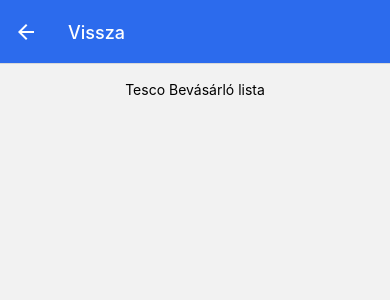
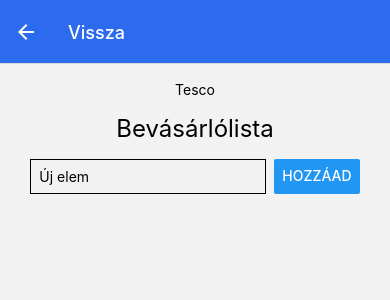
Before and after one commit to gabkoko/Shopping, a React Native app: screen / in a window 390 px wide. Both pictures are taken after a click on the button "TESCO". Shown: the top 300 px of the page. Built offline with nearby package versions, Linux system fonts and the light colour scheme.

Commit message:
details side, list added as shoppong list with delete option

```diff
--- a/App.js
+++ b/App.js
@@ -2,6 +2,7 @@
 import { Button, View, Text, StyleSheet } from 'react-native';
 import { NavigationContainer } from '@react-navigation/native';
 import { createNativeStackNavigator } from '@react-navigation/native-stack';
+import ShoppingList from './ShoppingList';
 
 
 function HomeScreen({ navigation }) {
@@ -50,23 +51,24 @@
     <View style={{ flex: 1, alignItems: 'center', justifyContent: 'top' }}>
       <Text> </Text>
 
-      <Text>Tesco Bevásárló lista</Text>
-
-
-
+      <Text>Tesco</Text>
+        <View>
+          <ShoppingList />
+        </View>
     </View>
   );
 
 }
 
+
 function DetailsScreen2() {
   return (
     <View style={{ flex: 1, alignItems: 'center', justifyContent: 'top' }}>
       <Text> </Text>
-      <Text>Penny Bevásárló lista</Text>
-
-
-
+      <Text>Penny</Text>
+      <View>
+          <ShoppingList />
+        </View>
     </View>
   );
 
@@ -76,10 +78,10 @@
   return (
     <View style={{ flex: 1, alignItems: 'center', justifyContent: 'top' }}>
       <Text> </Text>
-      <Text>Lidl Bevásárló lista</Text>
-
-
-
+      <Text>Lidl</Text>
+      <View>
+          <ShoppingList />
+        </View>
     </View>
   );
 
@@ -89,10 +91,10 @@
   return (
     <View style={{ flex: 1, alignItems: 'center', justifyContent: 'top' }}>
       <Text> </Text>
-      <Text>Kik Bevásárló lista</Text>
-
-
-
+      <Text>Kik</Text>
+      <View>
+          <ShoppingList />
+        </View>
     </View>
   );
 
@@ -102,10 +104,10 @@
   return (
     <View style={{ flex: 1, alignItems: 'center', justifyContent: 'top' }}>
       <Text> </Text>
-      <Text>Euro family Bevásárló lista</Text>
-
-
-
+      <Text>Euro family</Text>
+      <View>
+          <ShoppingList />
+        </View>
     </View>
   );
 
@@ -115,10 +117,10 @@
   return (
     <View style={{ flex: 1, alignItems: 'center', justifyContent: 'top' }}>
       <Text> </Text>
-      <Text>Interspar Bevásárló lista</Text>
-
-
-
+      <Text>Interspar</Text>
+      <View>
+          <ShoppingList />
+        </View>
     </View>
   );
 
--- /dev/null
+++ b/ShoppingList.js
@@ -0,0 +1,81 @@
+import React, { useState } from 'react';
+import { View, Text, TextInput, Button, StyleSheet } from 'react-native';
+
+const ShoppingList = () => {
+  const [items, setItems] = useState([]);
+  const [newItem, setNewItem] = useState('');
+
+  const handleAddItem = () => {
+    if (newItem.trim() !== '') {
+      setItems([...items, newItem]);
+      setNewItem('');
+    }
+  };
+
+  const handleRemoveItem = (index) => {
+    const updatedItems = [...items];
+    updatedItems.splice(index, 1);
+    setItems(updatedItems);
+  };
+
+  return (
+    <View style={styles.container}>
+      <Text style={styles.header}>Bevásárlólista</Text>
+
+      <View style={styles.inputContainer}>
+        <TextInput
+          style={styles.input}
+          placeholder="Új elem"
+          value={newItem}
+          onChangeText={(text) => setNewItem(text)}
+        />
+        <Button title="Hozzáad" onPress={handleAddItem} />
+      </View>
+
+      <View style={styles.listContainer}>
+        {items.map((item, index) => (
+          <View key={index} style={styles.listItem}>
+            <Text>{item}</Text>
+            <Button title="Töröl" onPress={() => handleRemoveItem(index)} />
+          </View>
+        ))}
+      </View>
+    </View>
+  );
+};
+
+const styles = StyleSheet.create({
+  container: {
+    flex: 1,
+    padding: 16,
+    alignItems: 'center',
+    justifyContent: 'top',
+  },
+  header: {
+    fontSize: 24,
+    marginBottom: 16,
+  },
+  inputContainer: {
+    flexDirection: 'row',
+    marginBottom: 16,
+  },
+  input: {
+    flex: 1,
+    borderWidth: 1,
+    marginRight: 8,
+    padding: 8,
+  },
+  listContainer: {
+    width: '100%',
+  },
+  listItem: {
+    flexDirection: 'row',
+    justifyContent: 'space-between',
+    alignItems: 'center',
+    borderWidth: 1,
+    padding: 8,
+    marginVertical: 4,
+  },
+});
+
+export default ShoppingList;
--- a/package.json
+++ b/package.json
@@ -19,7 +19,9 @@
     "react-native-elements": "^3.4.3",
     "react-native-safe-area-context": "^4.7.4",
     "react-native-screens": "^3.27.0",
-    "react-native-text-input-mask": "^3.2.0"
+    "react-native-text-input-mask": "^3.2.0",
+    "react-redux": "^8.1.3",
+    "redux": "^4.2.1"
   },
   "devDependencies": {
     "@babel/core": "^7.20.0"
```
Also changed, not shown: 1 other file (tests, documents, lock files or other folders).
